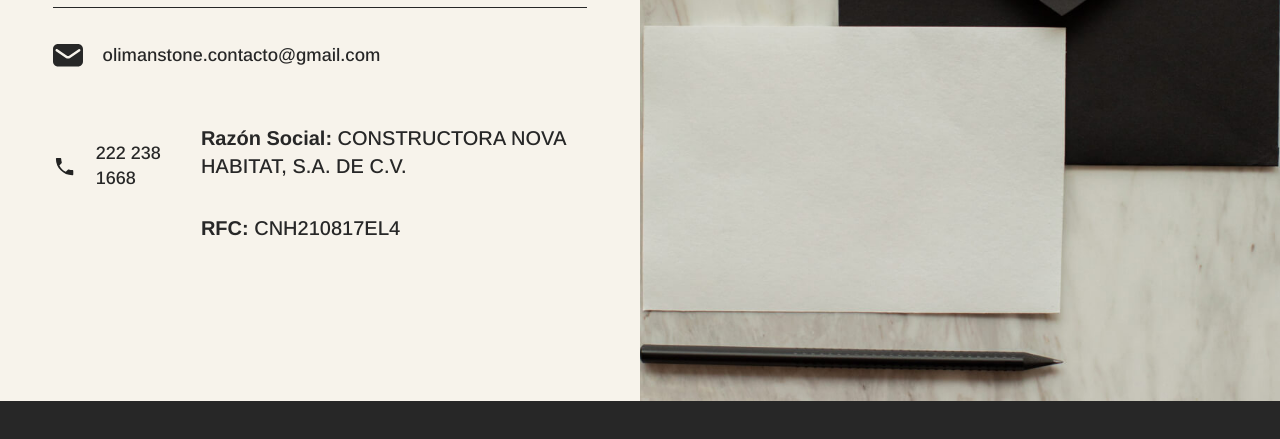
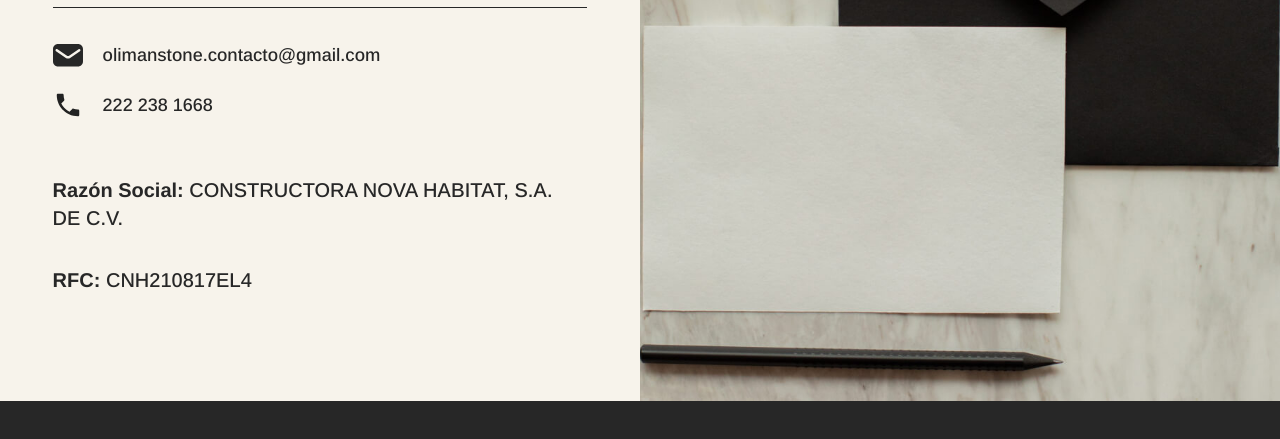
Before and after one commit to Diegocerzel/oliman, a website with bundled scripts: page public/contacto.html in a window 1280 px wide. Shown: the part 399-838 px from the top of the page. Built offline with nearby package versions, Linux system fonts and the light colour scheme.

Commit message:
Update contacto.html
Ajuste layout contacto.

```diff
--- a/public/contacto.html
+++ b/public/contacto.html
@@ -199,12 +199,13 @@
                 </svg>
               </div>
               <a href="tel:2222381668">222 238 1668</a>
-              <div class="info-contacto">
-                <p>
-                  <b>Razón Social:</b> CONSTRUCTORA NOVA HABITAT, S.A. DE C.V.
-                </p>
-                <p><b>RFC:</b> CNH210817EL4</p>
-              </div>
+            </div>
+            <br />
+            <div class="info-contacto">
+              <p style="margin-bottom: 14px">
+                <b>Razón Social:</b> CONSTRUCTORA NOVA HABITAT, S.A. DE C.V.
+              </p>
+              <p><b>RFC:</b> CNH210817EL4</p>
             </div>
           </div>
         </div>
```
